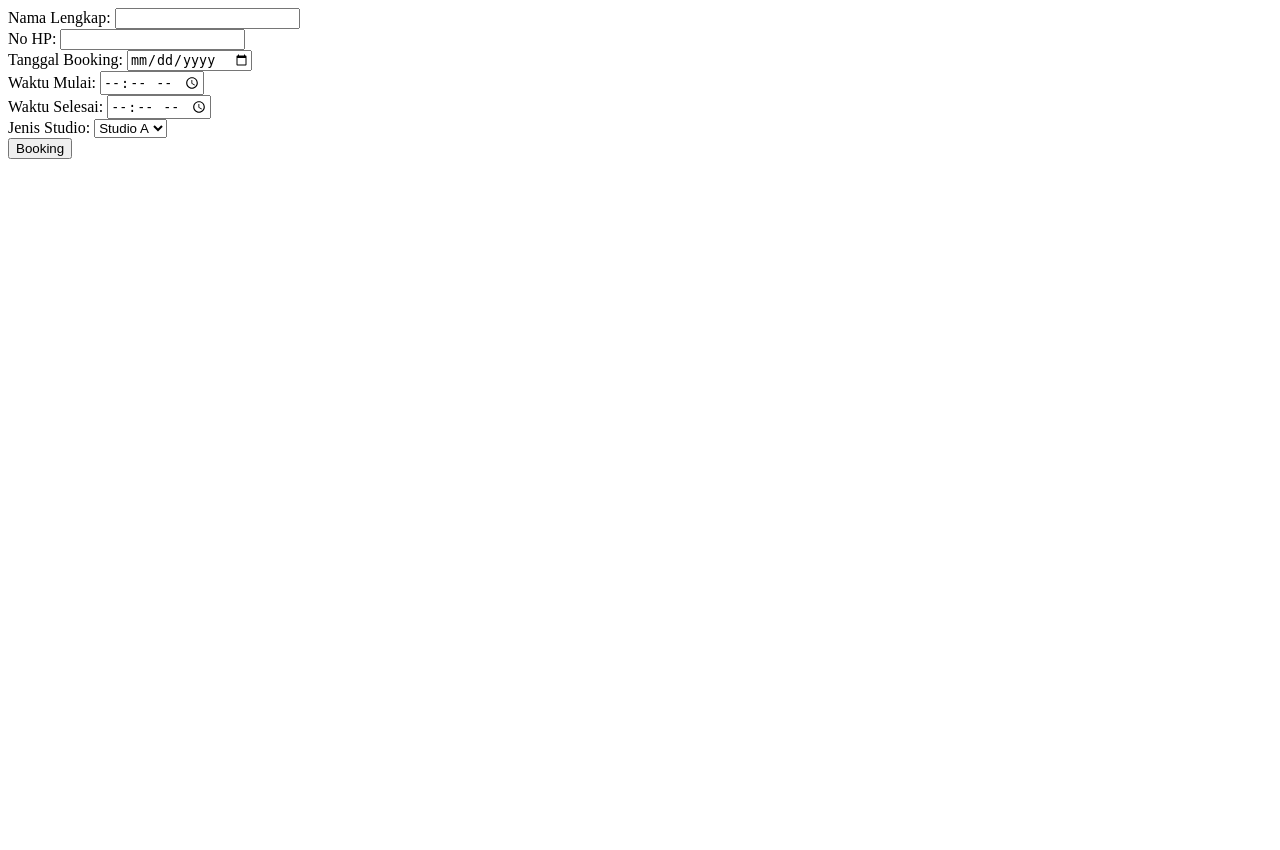
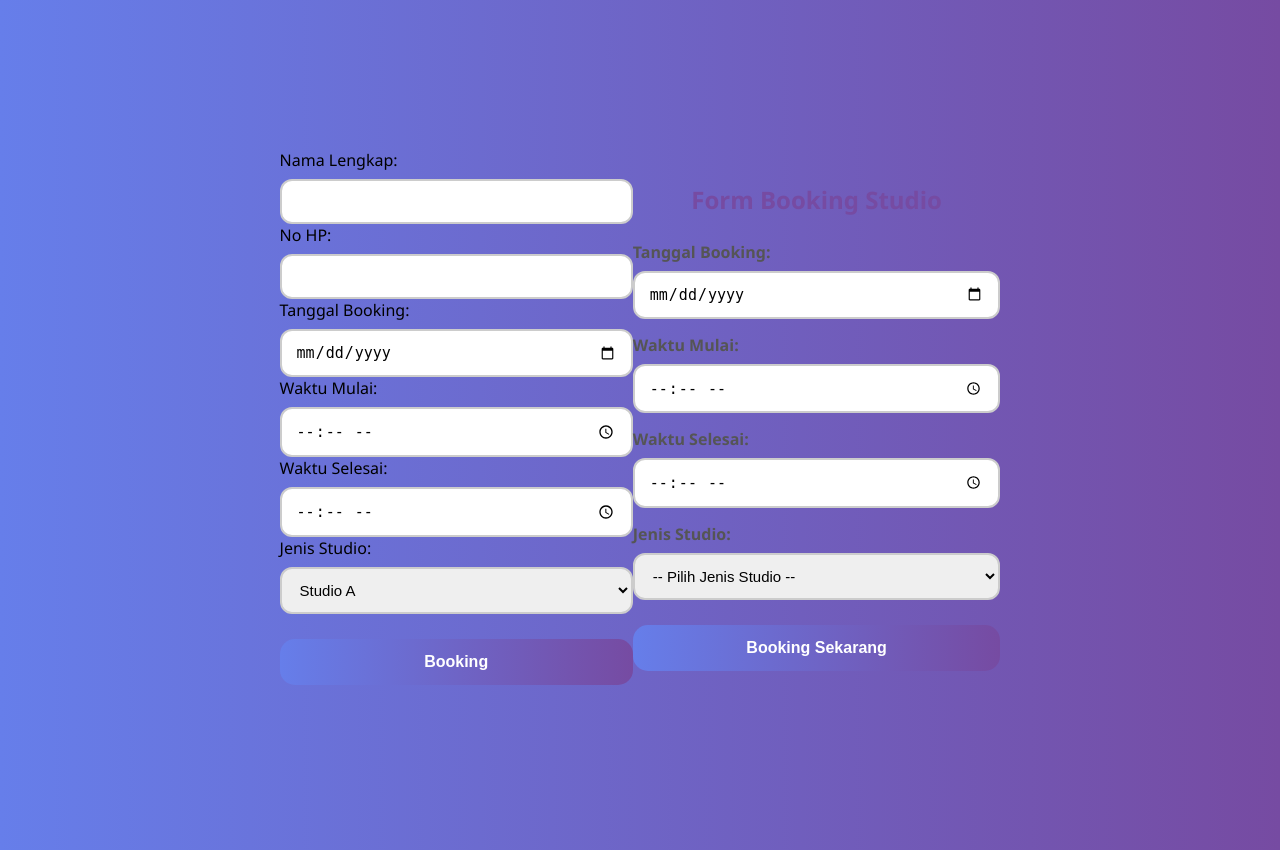
Before and after one commit to indahpaendong/FinalProject1, a PHP site: page /booking.php in a window 1280 px wide. Before the commit the page ends 159 px from the top, so only its background shows below. Run offline with PHP 8.4, Linux system fonts and the light colour scheme; the visitor is signed in with stand-in values (Sample User, id 1).

Commit message:
Update booking.php

```diff
--- a/booking.php
+++ b/booking.php
@@ -38,3 +38,44 @@ if ($_SERVER["REQUEST_METHOD"] == "POST") {
   </select><br>
   <button type="submit">Booking</button>
 </form>
+
+<?php
+include 'db.php';
+session_start();
+if (!isset($_SESSION['user_id'])) {
+    header("Location: login.php");
+    exit();
+}
+?>
+<!DOCTYPE html>
+<html>
+<head>
+    <title>Booking Studio</title>
+    <link rel="stylesheet" href="booking.css">
+</head>
+<body>
+    <div class="booking-container">
+        <h2>Form Booking Studio</h2>
+        <form action="proses_booking.php" method="POST">
+            <label for="tanggal">Tanggal Booking:</label>
+            <input type="date" name="tanggal" required>
+
+            <label for="waktu_mulai">Waktu Mulai:</label>
+            <input type="time" name="waktu_mulai" required>
+
+            <label for="waktu_selesai">Waktu Selesai:</label>
+            <input type="time" name="waktu_selesai" required>
+
+            <label for="jenis_studio">Jenis Studio:</label>
+            <select name="jenis_studio" required>
+                <option value="">-- Pilih Jenis Studio --</option>
+                <option value="Studio A">Studio A</option>
+                <option value="Studio B">Studio B</option>
+                <option value="Studio C">Studio C</option>
+            </select>
+
+            <button type="submit">Booking Sekarang</button>
+        </form>
+    </div>
+</body>
+</html>
```
